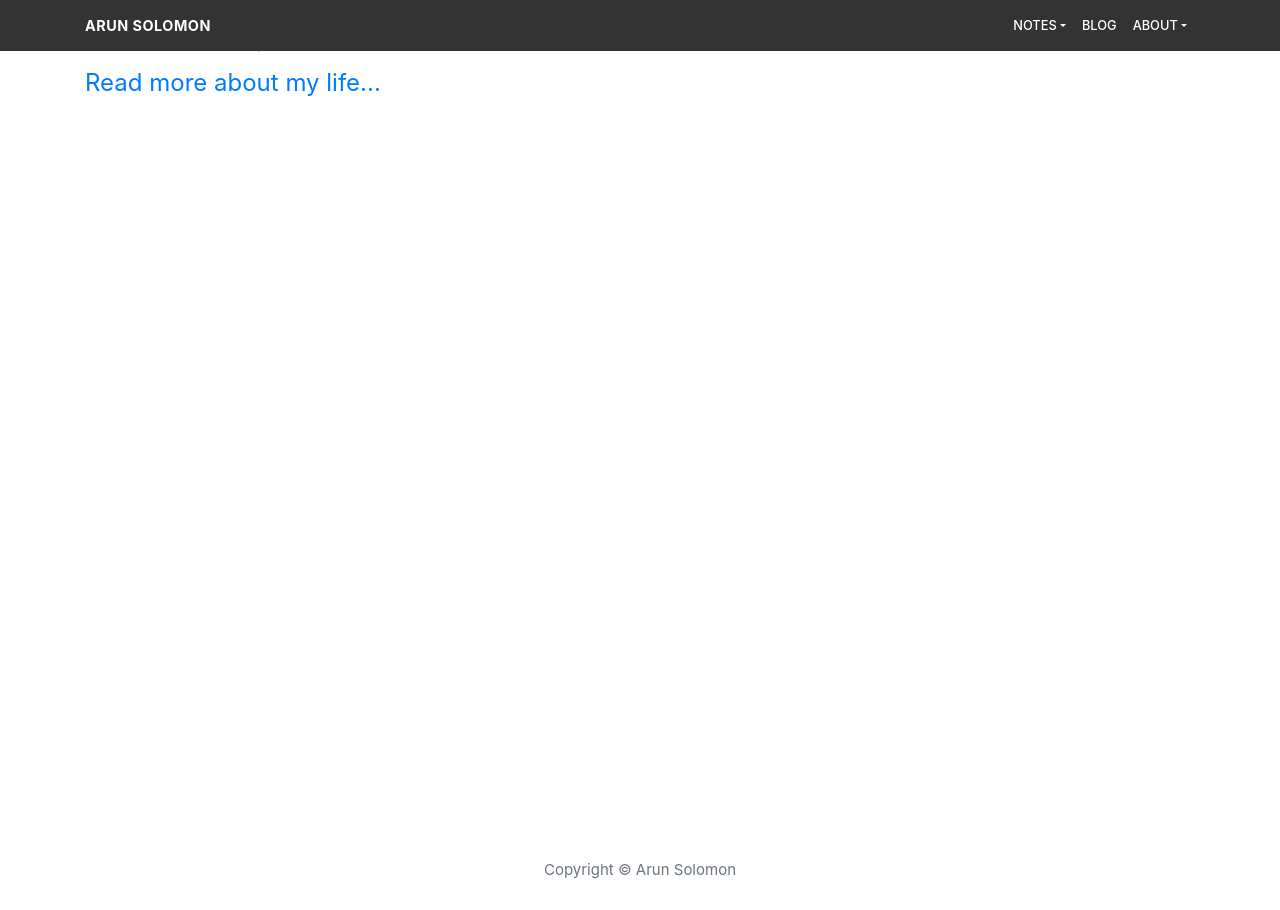
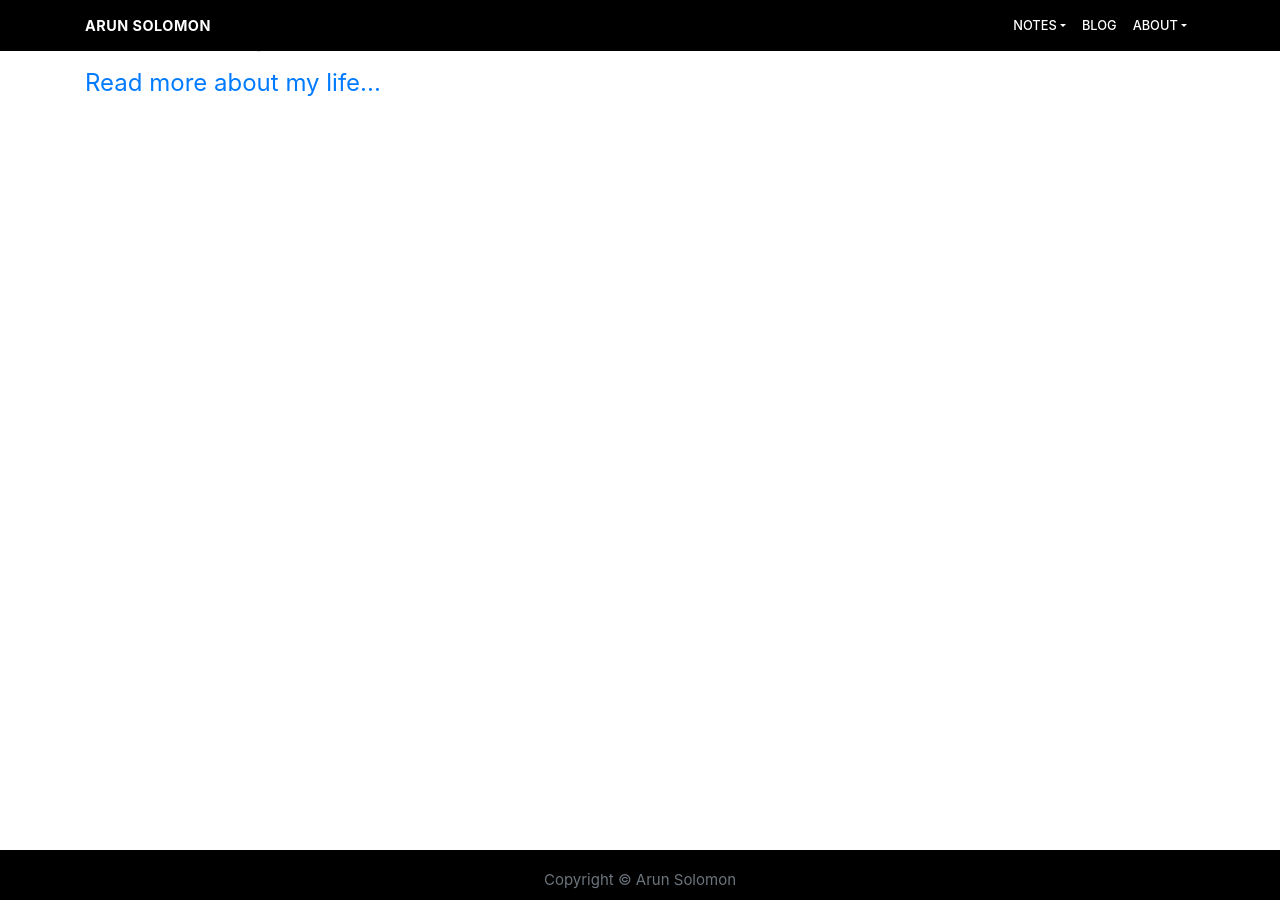
Before and after one commit to ArunSolomon/arunsolomon.github.io, a Jekyll site: the page built from index.html, in a window 1280 px wide. Built offline with Jekyll 4.4.1, drawn with Linux system fonts in a browser that asks for light colours.

Commit message:
Update main.css

```diff
--- a/css/main.css
+++ b/css/main.css
@@ -3,7 +3,7 @@ body > .container {
 }
 
 .navbar {
-  background-color: #333;
+  background-color: #000;
   border-bottom: 0px;
 }
 
@@ -49,7 +49,8 @@ ul.posts li {
     position: absolute;
     bottom: 0;
     width: 100%;
-    height: 60px;
+    height: 50px;
     line-height: 60px;
     font-size: 15px;
+    background-color: #000;
 }
```
